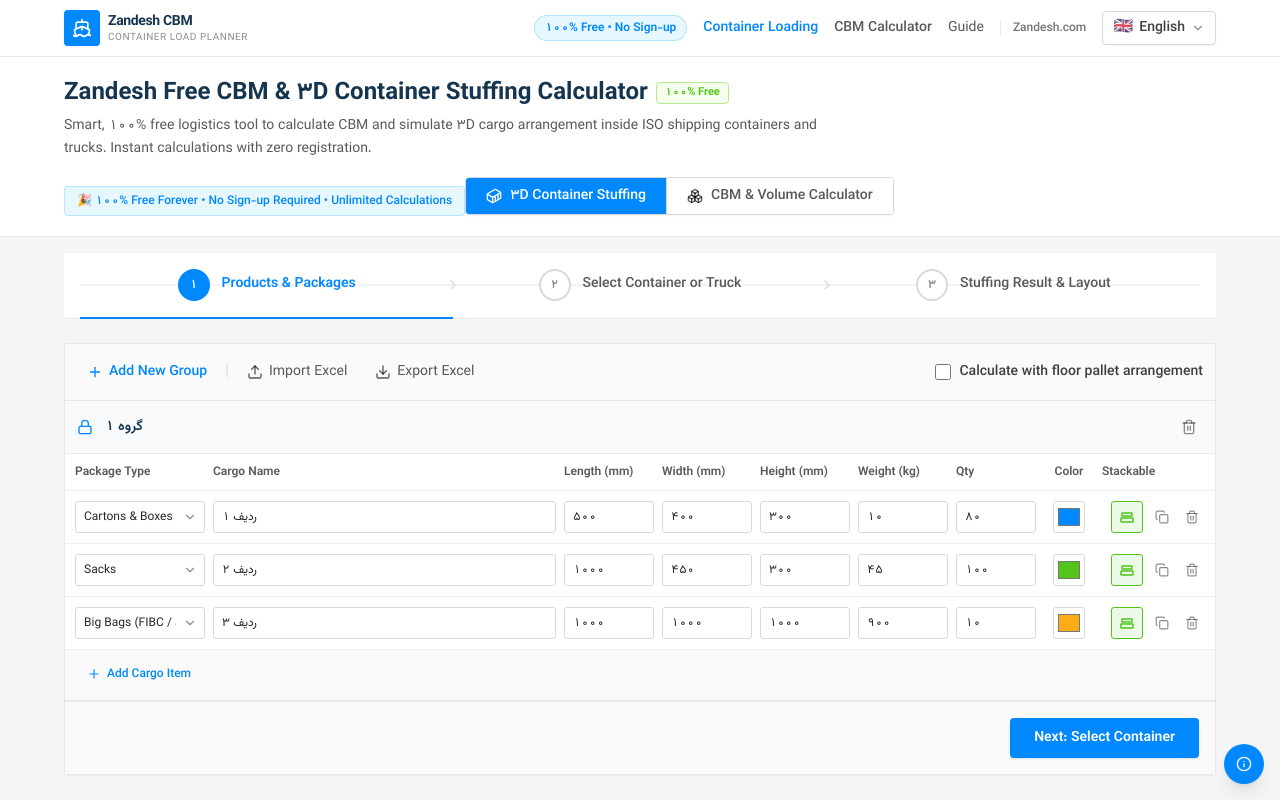
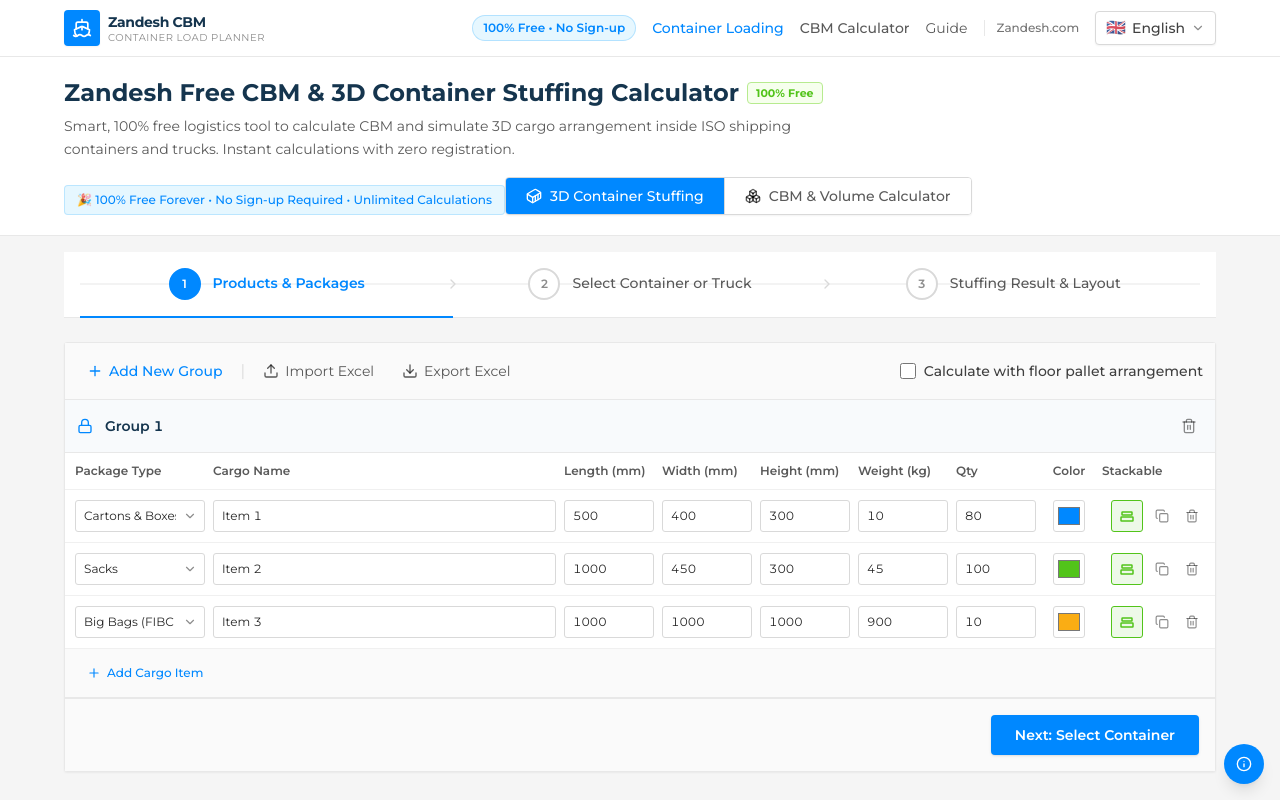
Before and after one commit to firoozi70/cbm, a Next.js app: page / in a window 1280 px wide. Shown: the top 800 px of the page. Built offline with nearby package versions, Linux system fonts and the light colour scheme.

Commit message:
fix(i18n): force latin digits and dynamic product localization in english locale

```diff
--- a/src/app/globals.css
+++ b/src/app/globals.css
@@ -6,8 +6,8 @@
 @theme inline {
   --color-background: var(--background);
   --color-foreground: var(--foreground);
-  --font-sans: var(--font-vazirmatn);
-  --font-mono: var(--font-vazirmatn);
+  --font-sans: var(--font-app);
+  --font-mono: var(--font-app);
   --color-sidebar-ring: var(--sidebar-ring);
   --color-sidebar-border: var(--sidebar-border);
   --color-sidebar-accent-foreground: var(--sidebar-accent-foreground);
@@ -45,6 +45,7 @@
 
 :root {
   --radius: 5px;
+  --font-app: var(--font-vazirmatn), system-ui, -apple-system, BlinkMacSystemFont, "Segoe UI", Roboto, sans-serif;
   /* پالت SeaRates - آبی روشن، سرمه‌ای تیره، پس‌زمینه سفید */
   --background: #ffffff;
   --foreground: rgba(0, 0, 0, 0.85);
@@ -114,19 +115,65 @@
   --sidebar-ring: #1890ff;
 }
 
+html[dir="ltr"],
+html.ltr {
+  --font-app: var(--font-montserrat), system-ui, -apple-system, BlinkMacSystemFont, "Segoe UI", Roboto, sans-serif;
+  direction: ltr;
+}
+
+html[dir="rtl"],
+html.rtl {
+  --font-app: var(--font-vazirmatn), system-ui, -apple-system, BlinkMacSystemFont, "Segoe UI", Roboto, sans-serif;
+  direction: rtl;
+}
+
+/* Explicit font-family and digit rules */
+html[dir="ltr"] body,
+html.ltr body,
+html[dir="ltr"] input,
+html.ltr input,
+html[dir="ltr"] select,
+html.ltr select,
+html[dir="ltr"] textarea,
+html.ltr textarea,
+html[dir="ltr"] button,
+html.ltr button {
+  font-family: var(--font-montserrat), system-ui, -apple-system, BlinkMacSystemFont, "Segoe UI", Roboto, "Helvetica Neue", Arial, sans-serif !important;
+  font-feature-settings: "locl" 0, "ss01" 0;
+}
+
+html[dir="rtl"] body,
+html.rtl body,
+html[dir="rtl"] input,
+html.rtl input,
+html[dir="rtl"] select,
+html.rtl select,
+html[dir="rtl"] textarea,
+html.rtl textarea,
+html[dir="rtl"] button,
+html.rtl button {
+  font-family: var(--font-vazirmatn), system-ui, -apple-system, BlinkMacSystemFont, "Segoe UI", Roboto, "Helvetica Neue", Arial, sans-serif !important;
+}
+
+/* Force standard Latin numerals on all LTR elements and number inputs */
+html[dir="ltr"] .tabular-nums,
+html.ltr .tabular-nums,
+html[dir="ltr"] input[type="number"],
+html.ltr input[type="number"],
+html[dir="ltr"] input,
+html.ltr input {
+  font-family: var(--font-montserrat), system-ui, -apple-system, sans-serif !important;
+  font-variant-numeric: tabular-nums lining-nums;
+  -webkit-font-feature-settings: "locl" 0, "ss01" 0, "numr" 0;
+  font-feature-settings: "locl" 0, "ss01" 0, "numr" 0;
+}
+
 @layer base {
   * {
     @apply border-border outline-ring/50;
   }
   body {
     @apply bg-background text-foreground;
-    font-feature-settings: "ss01" on;
-  }
-  html[dir="rtl"] {
-    direction: rtl;
-  }
-  body {
-    font-variant-numeric: tabular-nums;
   }
   h1, h2, h3, h4, h5, h6 {
     color: var(--sr-heading);
--- a/src/app/layout.tsx
+++ b/src/app/layout.tsx
@@ -246,8 +246,27 @@
           dangerouslySetInnerHTML={{ __html: JSON.stringify(jsonLdWebapp) }}
         />
         <script
-          type="application/ld+json"
-          dangerouslySetInnerHTML={{ __html: JSON.stringify(jsonLdFaq) }}
+          dangerouslySetInnerHTML={{
+            __html: `
+              (function() {
+                try {
+                  var p = new URLSearchParams(window.location.search);
+                  var l = p.get('lang') || localStorage.getItem('cbm_lang') || (navigator.language ? navigator.language.slice(0, 2).toLowerCase() : 'fa');
+                  var rtlLangs = ['fa', 'ar'];
+                  var isRtl = rtlLangs.indexOf(l) !== -1;
+                  document.documentElement.lang = l;
+                  document.documentElement.dir = isRtl ? 'rtl' : 'ltr';
+                  if (isRtl) {
+                    document.documentElement.classList.add('rtl');
+                    document.documentElement.classList.remove('ltr');
+                  } else {
+                    document.documentElement.classList.add('ltr');
+                    document.documentElement.classList.remove('rtl');
+                  }
+                } catch(e) {}
+              })();
+            `,
+          }}
         />
       </head>
       <body
--- a/src/app/page.tsx
+++ b/src/app/page.tsx
@@ -39,7 +39,7 @@
 }
 
 export default function Home() {
-  const { t, formatNumber, isRtl } = useTranslation();
+  const { t, formatNumber, isRtl, locale } = useTranslation();
   const [toolMode, setToolMode] = useState<ToolMode>("load");
   const [currentStep, setCurrentStep] = useState<StepId>("products");
   const [maxReachedStep, setMaxReachedStep] = useState(0);
@@ -96,6 +96,39 @@
   const [menuOpen, setMenuOpen] = useState(false);
   const [navDir, setNavDir] = useState<"fwd" | "back">("fwd");
   const mainRef = useRef<HTMLElement>(null);
+
+  // Dynamically update default group & product labels when locale changes
+  const prevLocaleRef = useRef(locale);
+  useEffect(() => {
+    const itemPattern = /^(ردیف|عنصر|الردیف|Item|条目|Позиция|Artículo|Öğe|Artikel|Article)\s*([0-9۰-۹١-٩]+)$/i;
+    const groupPattern = /^(گروه|مجموعة|Group|分组|Группа|Grupo|Grup|Gruppe)\s*([0-9۰-۹١-٩]+)$/i;
+
+    setGroups((prevGroups) =>
+      prevGroups.map((g, i) => {
+        const isDefault = groupPattern.test(g.name.trim()) || g.id === "grp-1";
+        if (isDefault) {
+          const numStr = locale === "fa" ? formatNumber(i + 1) : String(i + 1);
+          return { ...g, name: `${t.products.group} ${numStr}` };
+        }
+        return g;
+      })
+    );
+
+    setProducts((prevProducts) =>
+      prevProducts.map((p, i) => {
+        const isDefault =
+          itemPattern.test(p.name.trim()) ||
+          ["prod-1", "prod-2", "prod-3"].includes(p.id);
+        if (isDefault) {
+          const numStr = locale === "fa" ? formatNumber(i + 1) : String(i + 1);
+          return { ...p, name: `${t.products.item} ${numStr}` };
+        }
+        return p;
+      })
+    );
+
+    prevLocaleRef.current = locale;
+  }, [locale, t, formatNumber]);
 
   // Dynamic steps based on current language
   const steps = useMemo(
--- a/src/components/load-calculator/products-step.tsx
+++ b/src/components/load-calculator/products-step.tsx
@@ -60,13 +60,14 @@
   setUsePallets,
   onNext,
 }: Props) {
-  const { t, formatNumber, isRtl } = useTranslation();
+  const { t, formatNumber, isRtl, locale } = useTranslation();
   const fileInputRef = useRef<HTMLInputElement>(null);
 
   const addGroup = () => {
+    const num = locale === "fa" ? formatNumber(groups.length + 1) : String(groups.length + 1);
     const newGroup: Group = {
       id: `grp-${Date.now()}`,
-      name: `${t.products.group} ${formatNumber(groups.length + 1)}`,
+      name: `${t.products.group} ${num}`,
     };
     setGroups([...groups, newGroup]);
     setProducts([
@@ -75,7 +76,7 @@
         id: `prod-${Date.now()}`,
         groupId: newGroup.id,
         type: "Boxes",
-        name: `${t.products.item} ${formatNumber(products.length + 1)}`,
+        name: `${t.products.item} ${num}`,
         length: "500",
         width: "400",
         height: "300",
@@ -89,11 +90,12 @@
   };
 
   const addProduct = (groupId: string) => {
+    const num = locale === "fa" ? formatNumber(products.length + 1) : String(products.length + 1);
     const newProd: ProductRow = {
       id: `prod-${Date.now()}`,
       groupId,
       type: "Boxes",
-      name: `${t.products.item} ${formatNumber(products.length + 1)}`,
+      name: `${t.products.item} ${num}`,
       length: "500",
       width: "400",
       height: "300",
```
